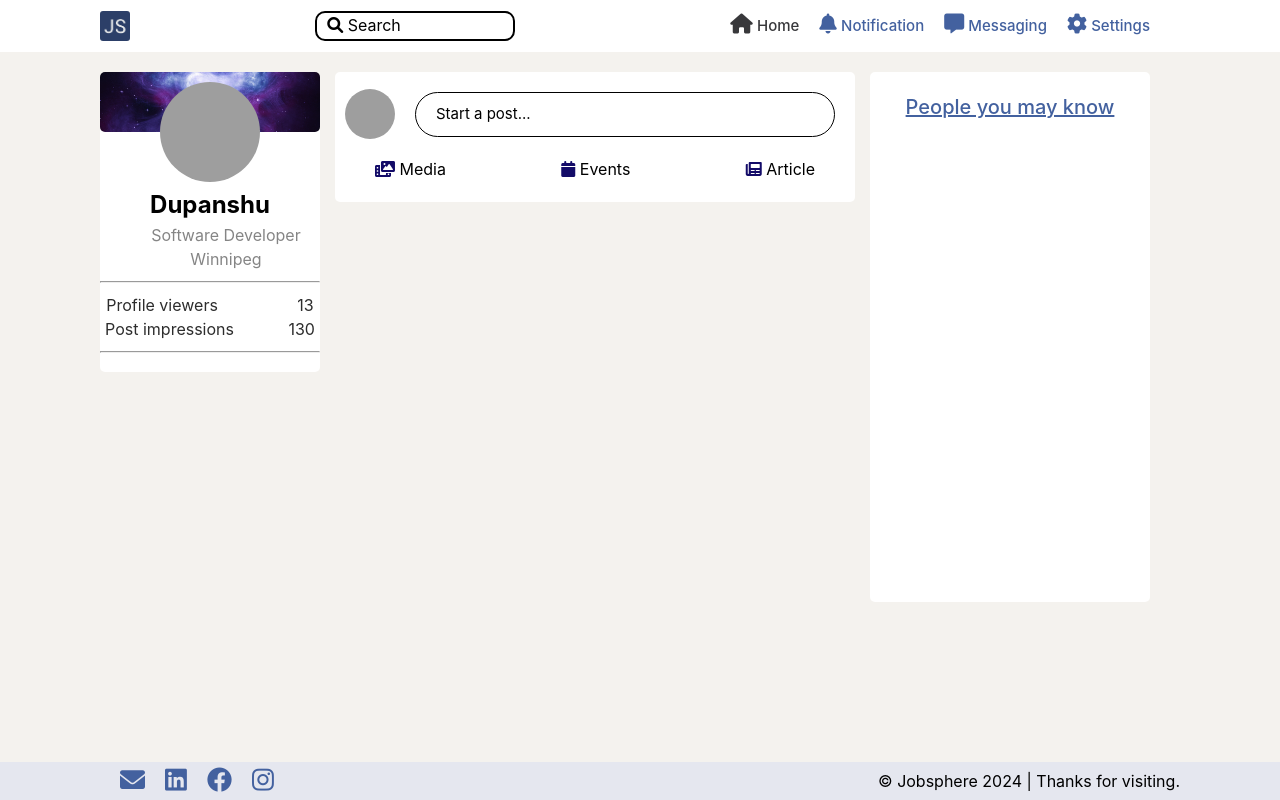
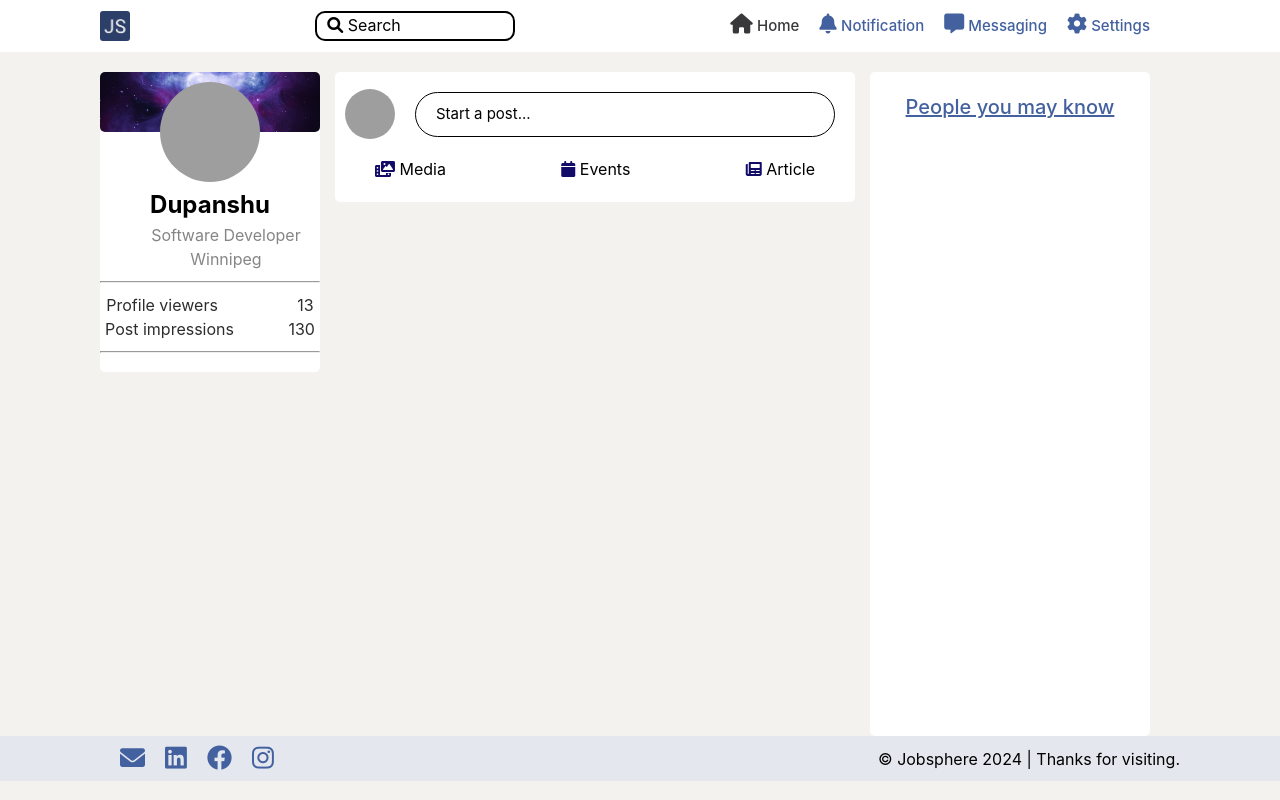
Before and after one commit to Dupanshu/job-sphere, a website with bundled scripts: page home.html in a window 1280 px wide. Built offline with nearby package versions, Linux system fonts and the light colour scheme; no server answers; grey boxes are pictures that could not be loaded; a web font is replaced by a local one.

Commit message:
tried to fix page scrolling problem for different browsers.

```diff
--- a/assets/css/home.css
+++ b/assets/css/home.css
@@ -186,7 +186,7 @@ input::placeholder {
 /* main column 3 */
 .column3 {
   text-align: center;
-  height: 530px;
+  height: 83dvh;
   width: 280px;
   background-color: var(--grey-login);
   border-radius: 5px;
@@ -229,9 +229,9 @@ input::placeholder {
 
 /* footer */
 .contact {
-  margin-top: calc(100dvh - (52px + 530px + 58px));
   background-color: var(--app-background-white);
   text-align: center;
+  height: 45px;
 }
 
 .box {
```
